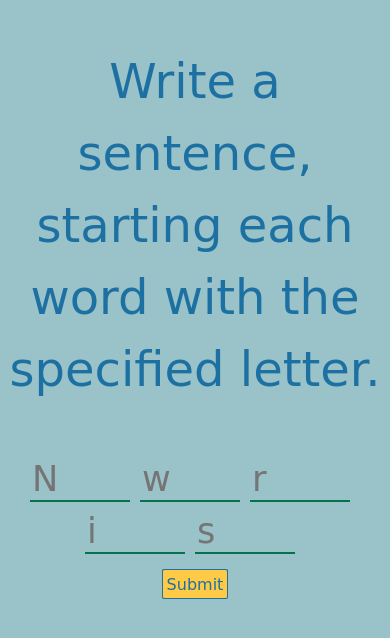
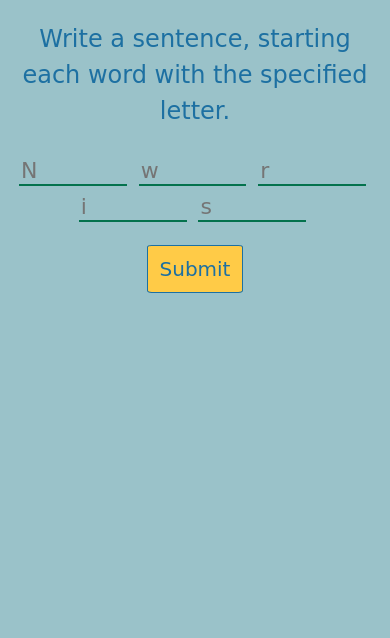
Before and after one commit to sarahstandish/Scrambled-Sentences, a plain HTML site: page index.html in a window 390 px wide. Shown: the part 118-756 px from the top of the page. Drawn offline with Linux system fonts and the light colour scheme; a web font is replaced by a local one.

Commit message:
improved appearance for screens smaller than 500 px in width

```diff
--- a/index.html
+++ b/index.html
@@ -4,6 +4,7 @@
     <title>Scrambled Sentences</title>
     <link href="./style.css" rel="stylesheet" type="text/css">
     <link href="https://fonts.googleapis.com/css2?family=Kufam&display=swap" rel="stylesheet">
+    <meta name="viewport" content="width=device-width, initial-scale=1.0">
   </head>
 
   <body>
--- a/script.js
+++ b/script.js
@@ -69,7 +69,7 @@ const playGame = () => {
 
     let bookSentence;
     submitButton.onclick = function() {
-        let userSentence = getUserSentence(sentenceIndex); // get the sentence the user submits
+        let userSentence = getUserSentence(sentenceIndex); // get the sentence the user submits, check if it's valid
         if (isValidSentence(userSentence, letterArray)) {
             bookSentence = displaySentenceChoices(userSentence, sentenceIndex); // display the user sentence and the book sentence
         } else {
@@ -120,7 +120,7 @@ function firstLetterArray(sentenceIndex) {
 function displaySentence(letterArray) {
     let formHTML = `<form id="sentenceForm">`;
     letterArray.forEach(letter => {
-        formHTML += `<div class="word"><input type="text" id="${letter}" name="${letter}" placeholder="${letter}"></input><label for="${letter}"></label></div>`;
+        formHTML += `<div class="word"><input type="text" id="${letter}" name="${letter}" placeholder="${letter}"></input></div>`;
     })
     formHTML += `</form>`;
     sentenceForm.innerHTML = formHTML;
@@ -155,7 +155,7 @@ function isValidSentence(userSentence, letterArray) {
     }
 
     return true;
-}
+}git
 
 // show an error message if the user sentence does not pass validation
 function displayErrorMessage(userSentence, letterArray) {
--- a/style.css
+++ b/style.css
@@ -99,20 +99,36 @@ input {
     font-weight: bold;
 }
 
-@media screen and (max-width: 800px) {
+@media only screen and (max-width: 500px) {
+
     p {
         text-align: center;
-        font-size: 3em;
         line-height: 1.5;
+    }
+
+    .word {
+        min-width: 32%;
     }
 
     input {
         border: none;
         border-bottom: 2px solid #04724D;
-        padding-right: 5px;
-        width: 100px;
-        margin-right: 10px;
+        padding-right: 3px;
+        margin-right: 5px;
         color: #04724D;
-        font-size: 2em;
+        font-size: 1.25em;
+        min-width: 90%;
+    }
+
+    button {
+        padding: 3%;
+        margin-top: 3%;
+        font-size: 1.25em;
+    }
+
+    .sentence {
+        margin-bottom: 5%;
+        padding: 2%;
+        max-width: 100%;
     }
 }
```
